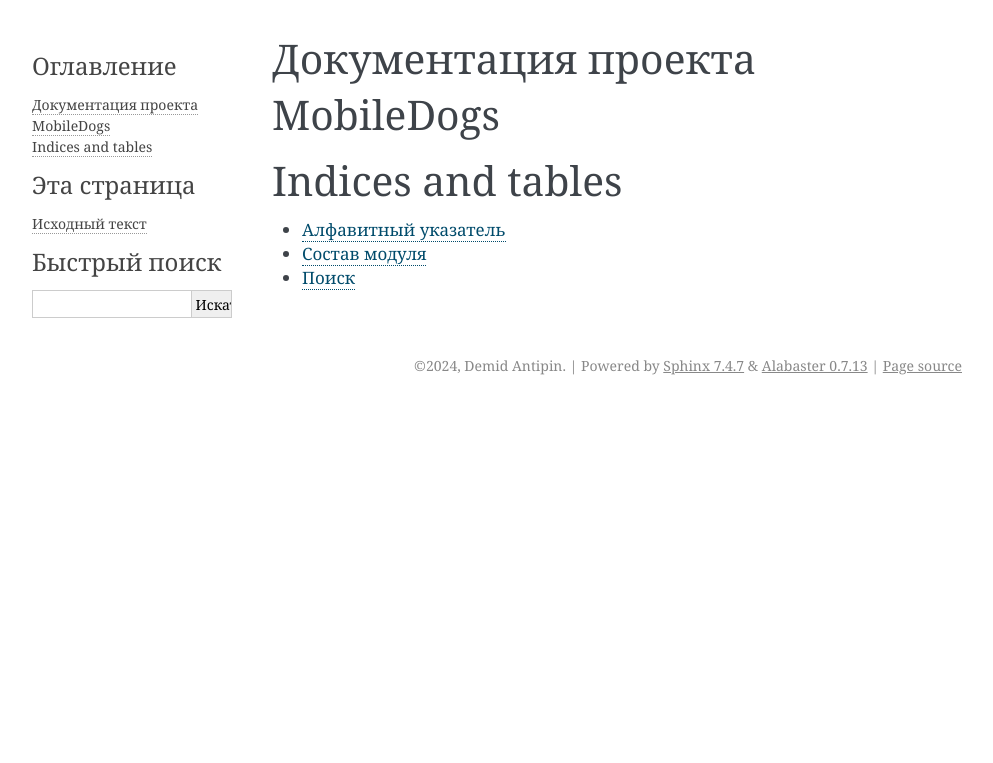
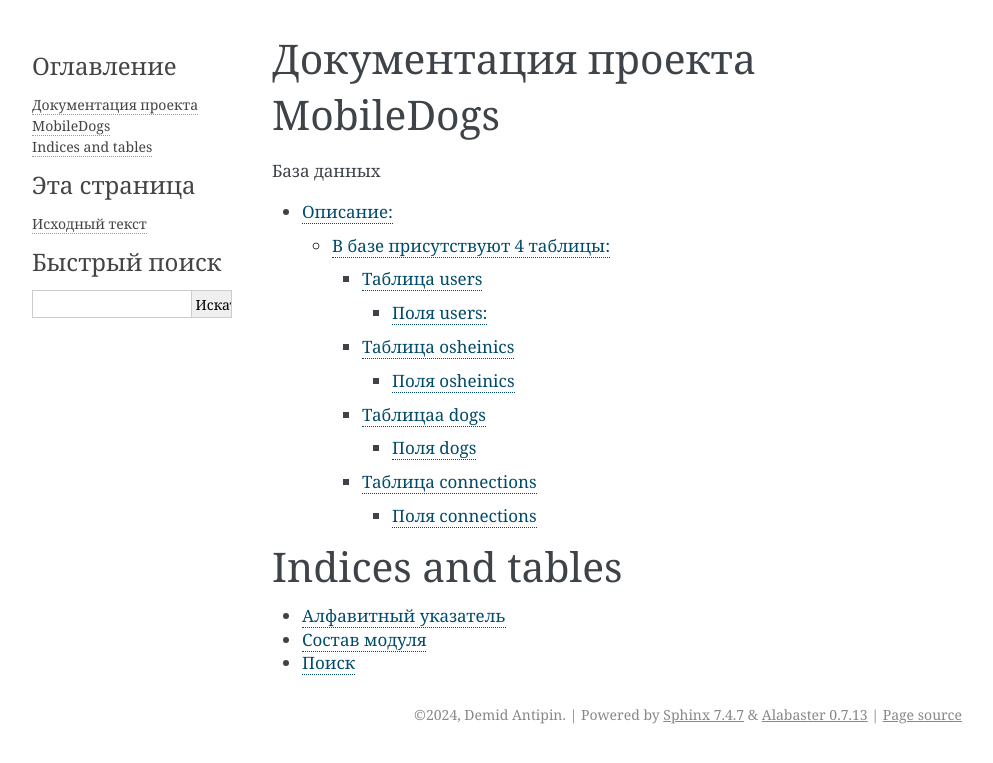
Before and after one commit to DemidAntipin/mobiledogs, a Sphinx documentation site: the page built from docs/index.rst, in a window 1280 px wide. Shown: the top 763 px of the page, without its empty margins (148-1141 px from the left). Built offline with Sphinx 7.4.7, drawn with Linux system fonts in a browser that asks for light colours; some of the changed lines change nothing that is shown.

Commit message:
added database documentation

```diff
--- a/docs/index.rst
+++ b/docs/index.rst
@@ -7,10 +7,11 @@
 ===============================
 
 .. toctree::
-   :maxdepth: 3
-   :caption: Contents:
+   :maxdepth: 4
+   :glob:
+   :caption: База данных
 
-
+   source/database
 
 Indices and tables
 ==================
--- /dev/null
+++ b/docs/source/database.md
@@ -0,0 +1,54 @@
+# Описание:
+
+Для своей работы приложение использует базу данных sqlite.
+
+## В базе присутствуют 4 таблицы:
+
+
++ Таблица пользователей
++ Таблица ошейников
++ Таблица собак
++ Таблица связи волонтеров с собаками
+
+### Таблица users
+
+В таблице users хранится информация о пользователях, зарегистрировашихся в приложении.
+
+#### Поля users:
+
++ name - поле типа string, содержит информацию о имени пользователя
++ email - поле типа EmailString, содержит информацию о почте пользователя, должно быть уникальным в таблице
++ hash_password - поле типа string, содержит хэш от пароля пользователя, используется для авторизации пользователя в приложении
++ is_active - поле типа boolean, становится true когда пользователь авторизован и false в ином случае
++ service - поле типа boolean, если false, то пользователю запрещен доступ к части функций, не предназначенных для обычных волонтеров
++ latitude и longitude - поля типа Integer, хранят координаты пользователя с заданной точностью умноженные на 10 в степени n, где n - коэффициент точности
+
+### Таблица osheinics
+
+В таблице хранится информация об активных ошейниках. Ошейники периодически отправляют запрос в базу на обновление данных о месторасположении ошейника.
+
+#### Поля osheinics
+
++ charge - поле типа Integer, содержит информацию о заряде соответствующего ошейника в процентах
++ latitude и longitude - поля типа Integer, хранят координаты ошейника с заданной точностью умноженные на 10 в степени n, где n - коэффициент точности
++ last_modify - поле типа datetime, хранит время последнего ответа от ошейника.
++ danger_or_lost - поле типа boolean, становится true, если ошейник передает ответы, но координаты в них не отличаются от текущих в базе.
+
+### Таблицаа dogs
+
+В таблице содержится информация о бездомных собаках, зарегистрированных в приложении.
+
+#### Поля dogs
+
++ name - поле типа string, содержит кличку собаки
++ osheinic_id - поле типа Integer, содержит id ошейника, который закреплен на собаке.
++ last_cared - поле типа datetime, содержит последнее время, когда кто-либо из волонтеров взаимодействовал с этой собакой.
+
+### Таблица connections
+
+Таблица является связующей между таблицами users и dogs.
+
+#### Поля connections
+
++ user_id - поле типа integer, содержит id пользователя
++ dog_id - поле типа integer, содержит id собаки
```
